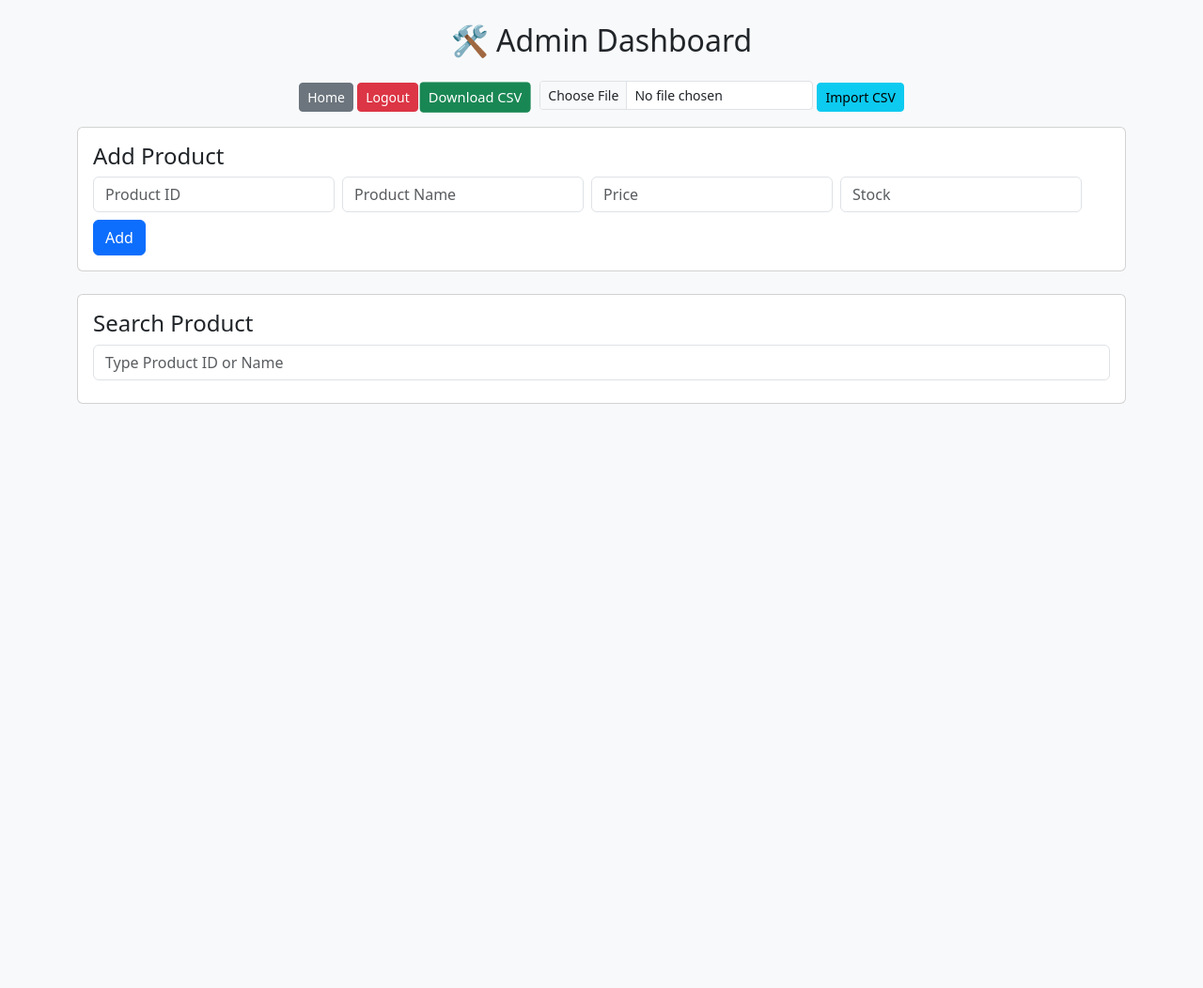
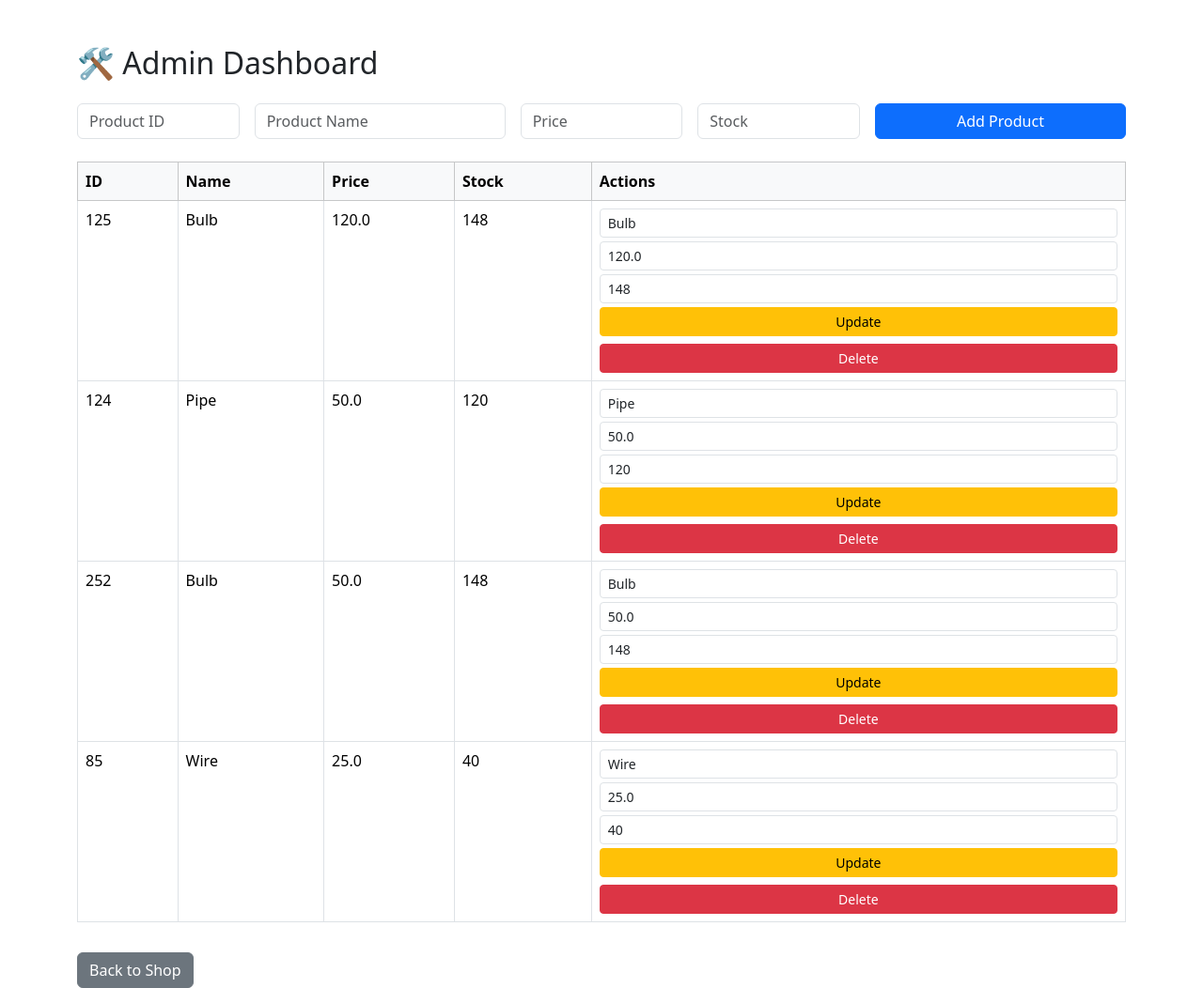
Before and after one commit to Vidya2000/Inventory, a Flask app: page /admin in a window 1280 px wide. Shown: the whole page at 94% size. Before the commit the page ends 430 px from the top, so only its background shows below. Run offline with Flask 3, Linux system fonts and the light colour scheme; the visitor is signed in with stand-in values (Sample User, id 1); data comes from the database, SQL or seed files in the repository.

Commit message:
Add files via upload

```diff
--- a/app.py
+++ b/app.py
@@ -26,19 +26,11 @@ def view_products(search=None):
         like_pattern = f"%{search}%"
         c.execute("SELECT id, name, price, stock FROM products WHERE id LIKE ? OR name LIKE ?",
                   (like_pattern, like_pattern))
-        rows = c.fetchall()
     else:
-        rows = []
+        c.execute("SELECT id, name, price, stock FROM products")
+    rows = c.fetchall()
     conn.close()
     return rows
-
-def fetch_product_by_id(product_id):
-    conn = sqlite3.connect(DB_FILE)
-    c = conn.cursor()
-    c.execute("SELECT id, name, price, stock FROM products WHERE id=?", (product_id,))
-    row = c.fetchone()
-    conn.close()
-    return row
 
 def add_product(product_id, name, price, stock):
     conn = sqlite3.connect(DB_FILE)
@@ -102,7 +94,11 @@ def logout():
 def admin():
     if "admin" not in session:
         return redirect(url_for("login"))
-    return render_template("admin.html", LOW_STOCK_THRESHOLD=LOW_STOCK_THRESHOLD)
+    products = view_products()
+    # convert each tuple to dict
+    products = [{"id": p[0], "name": p[1], "price": p[2], "stock": p[3]} for p in products]
+    return render_template("admin.html", products=products, LOW_STOCK_THRESHOLD=LOW_STOCK_THRESHOLD)
+
 
 @app.route("/add", methods=["POST"])
 def add():
@@ -130,7 +126,7 @@ def update(pid):
     flash("Product updated successfully", "success")
     return redirect(url_for("admin"))
 
-@app.route("/delete/<pid>")
+@app.route("/delete/<pid>", methods=["POST"])
 def delete(pid):
     if "admin" not in session:
         return redirect(url_for("login"))
--- a/templates/admin.html
+++ b/templates/admin.html
@@ -1,99 +1,77 @@
 <!DOCTYPE html>
 <html lang="en">
 <head>
-<meta charset="UTF-8">
-<meta name="viewport" content="width=device-width, initial-scale=1.0">
-<title>Admin Dashboard</title>
-<link href="https://cdn.jsdelivr.net/npm/bootstrap@5.3.1/dist/css/bootstrap.min.css" rel="stylesheet">
-<link rel="stylesheet" href="https://cdnjs.cloudflare.com/ajax/libs/animate.css/4.1.1/animate.min.css"/>
+  <meta charset="UTF-8">
+  <meta name="viewport" content="width=device-width, initial-scale=1.0">
+  <title>Admin Dashboard</title>
+  <link href="https://cdn.jsdelivr.net/npm/bootstrap@5.3.1/dist/css/bootstrap.min.css" rel="stylesheet">
+  <style>
+    .low-stock {
+      background-color: #f8d7da !important;
+    }
+  </style>
 </head>
-<body class="bg-light">
-<div class="container py-4">
-<h2 class="mb-4 text-center animate__animated animate__fadeInDown">🛠️ Admin Dashboard</h2>
+<body>
+<div class="container mt-5">
+  <h2 class="mb-4">🛠️ Admin Dashboard</h2>
 
-<div class="mb-3 text-center">
-    <a href="{{ url_for('home') }}" class="btn btn-secondary btn-sm">Home</a>
-    <a href="{{ url_for('logout') }}" class="btn btn-danger btn-sm">Logout</a>
-    <a href="{{ url_for('export_csv') }}" class="btn btn-success btn-sm animate__animated animate__pulse animate__infinite">Download CSV</a>
-    <form action="{{ url_for('import_csv_route') }}" method="post" enctype="multipart/form-data" class="d-inline-block ms-2">
-        <input type="file" name="file" accept=".csv" class="form-control form-control-sm d-inline-block w-auto" required>
-        <button type="submit" class="btn btn-info btn-sm">Import CSV</button>
-    </form>
+  <!-- Add Product Form -->
+  <form action="/add" method="post" class="mb-4 row g-3">
+    <div class="col-md-2">
+      <input type="text" name="id" placeholder="Product ID" class="form-control" required>
+    </div>
+    <div class="col-md-3">
+      <input type="text" name="name" placeholder="Product Name" class="form-control" required>
+    </div>
+    <div class="col-md-2">
+      <input type="number" step="0.01" name="price" placeholder="Price" class="form-control" required>
+    </div>
+    <div class="col-md-2">
+      <input type="number" name="stock" placeholder="Stock" class="form-control" required>
+    </div>
+    <div class="col-md-3">
+      <button type="submit" class="btn btn-primary w-100">Add Product</button>
+    </div>
+  </form>
+
+  <!-- Products Table -->
+  <table class="table table-bordered">
+    <thead class="table-light">
+      <tr>
+        <th>ID</th>
+        <th>Name</th>
+        <th>Price</th>
+        <th>Stock</th>
+        <th>Actions</th>
+      </tr>
+    </thead>
+    <tbody>
+      {% for p in products %}
+      <tr class="{{ 'low-stock' if p.stock < LOW_STOCK_THRESHOLD }}">
+        <td>{{ p.id }}</td>
+        <td>{{ p.name }}</td>
+        <td>{{ p.price }}</td>
+        <td>{{ p.stock }}</td>
+        <td>
+          <!-- Update Form -->
+          <form action="/update/{{ p.id }}" method="post" class="mb-2">
+            <input type="text" name="name" value="{{ p.name }}" class="form-control form-control-sm mb-1" required>
+            <input type="number" step="0.01" name="price" value="{{ p.price }}" class="form-control form-control-sm mb-1" required>
+            <input type="number" name="stock" value="{{ p.stock }}" class="form-control form-control-sm mb-1" required>
+            <button type="submit" class="btn btn-warning btn-sm w-100">Update</button>
+          </form>
+
+          <!-- Delete Form -->
+          <form action="/delete/{{ p.id }}" method="post">
+            <button type="submit" class="btn btn-danger btn-sm w-100">Delete</button>
+          </form>
+        </td>
+      </tr>
+      {% endfor %}
+    </tbody>
+  </table>
+
+  <a href="/" class="btn btn-secondary mt-3">Back to Shop</a>
 </div>
-
-<div class="card p-3 mb-4 animate__animated animate__fadeIn">
-    <h4>Add Product</h4>
-    <form action="{{ url_for('add') }}" method="post" class="d-flex flex-wrap gap-2">
-        <input type="text" name="id" placeholder="Product ID" class="form-control w-auto" required>
-        <input type="text" name="name" placeholder="Product Name" class="form-control w-auto" required>
-        <input type="number" name="price" step="0.01" placeholder="Price" class="form-control w-auto" required>
-        <input type="number" name="stock" step="1" placeholder="Stock" class="form-control w-auto" required>
-        <button type="submit" class="btn btn-primary">Add</button>
-    </form>
-</div>
-
-<div class="card p-3 mb-4 animate__animated animate__fadeIn">
-    <h4>Search Product</h4>
-    <input type="text" id="searchBox" placeholder="Type Product ID or Name" class="form-control w-auto mb-2">
-    <div id="searchResults"></div>
-</div>
-
-{% with messages = get_flashed_messages(with_categories=true) %}
-  {% if messages %}
-    <div class="animate__animated animate__fadeIn">
-    {% for category, msg in messages %}
-      <div class="alert alert-{{ 'success' if category=='success' else 'danger' if category=='danger' else 'info' }} alert-dismissible fade show mt-2" role="alert">
-        {{ msg }}
-        <button type="button" class="btn-close" data-bs-dismiss="alert" aria-label="Close"></button>
-      </div>
-    {% endfor %}
-    </div>
-  {% endif %}
-{% endwith %}
-
-</div>
-
-<script src="https://cdn.jsdelivr.net/npm/bootstrap@5.3.1/dist/js/bootstrap.bundle.min.js"></script>
-<script>
-const searchBox = document.getElementById("searchBox");
-const resultsDiv = document.getElementById("searchResults");
-
-searchBox.addEventListener("input", function() {
-    const query = this.value;
-    if(query.length === 0){
-        resultsDiv.innerHTML = "";
-        return;
-    }
-
-    fetch(`/search_products?q=${query}`)
-        .then(response => response.json())
-        .then(data => {
-            const products = data.products;
-            if(products.length === 0){
-                resultsDiv.innerHTML = "<p>No matching products</p>";
-                return;
-            }
-
-            let table = `<table class="table table-bordered"><thead>
-                         <tr><th>ID</th><th>Name</th><th>Price</th><th>Stock</th>
-                         <th>Actions</th></tr></thead><tbody>`;
-            products.forEach(p => {
-                const lowStockClass = p.stock < {{ LOW_STOCK_THRESHOLD }} ? "table-danger" : "";
-                table += `<tr class="${lowStockClass}">
-                            <td>${p.id}</td>
-                            <td>${p.name}</td>
-                            <td>${p.price}</td>
-                            <td>${p.stock}</td>
-                            <td>
-                                <a href="/update/${p.id}" class="btn btn-warning btn-sm">Update</a>
-                                <a href="/delete/${p.id}" class="btn btn-danger btn-sm">Delete</a>
-                            </td>
-                          </tr>`;
-            });
-            table += "</tbody></table>";
-            resultsDiv.innerHTML = table;
-        });
-});
-</script>
 </body>
 </html>
```
